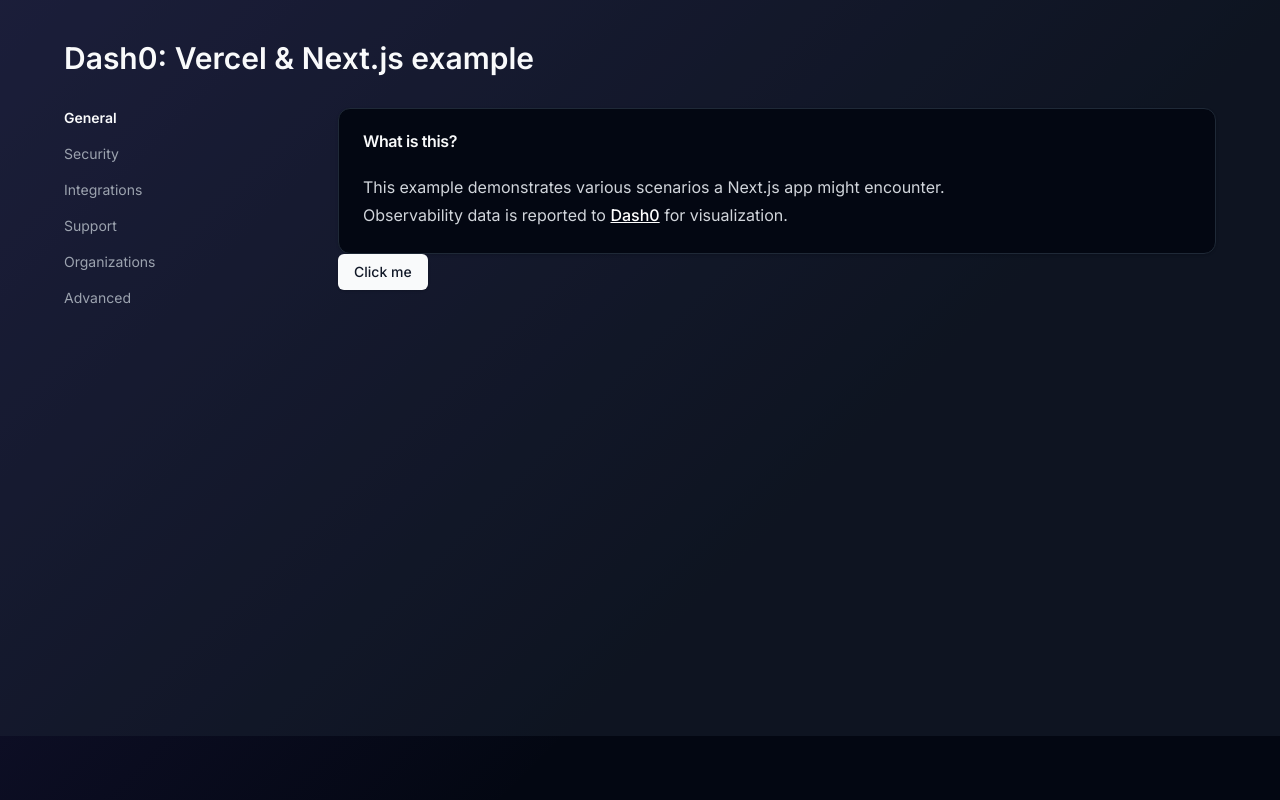
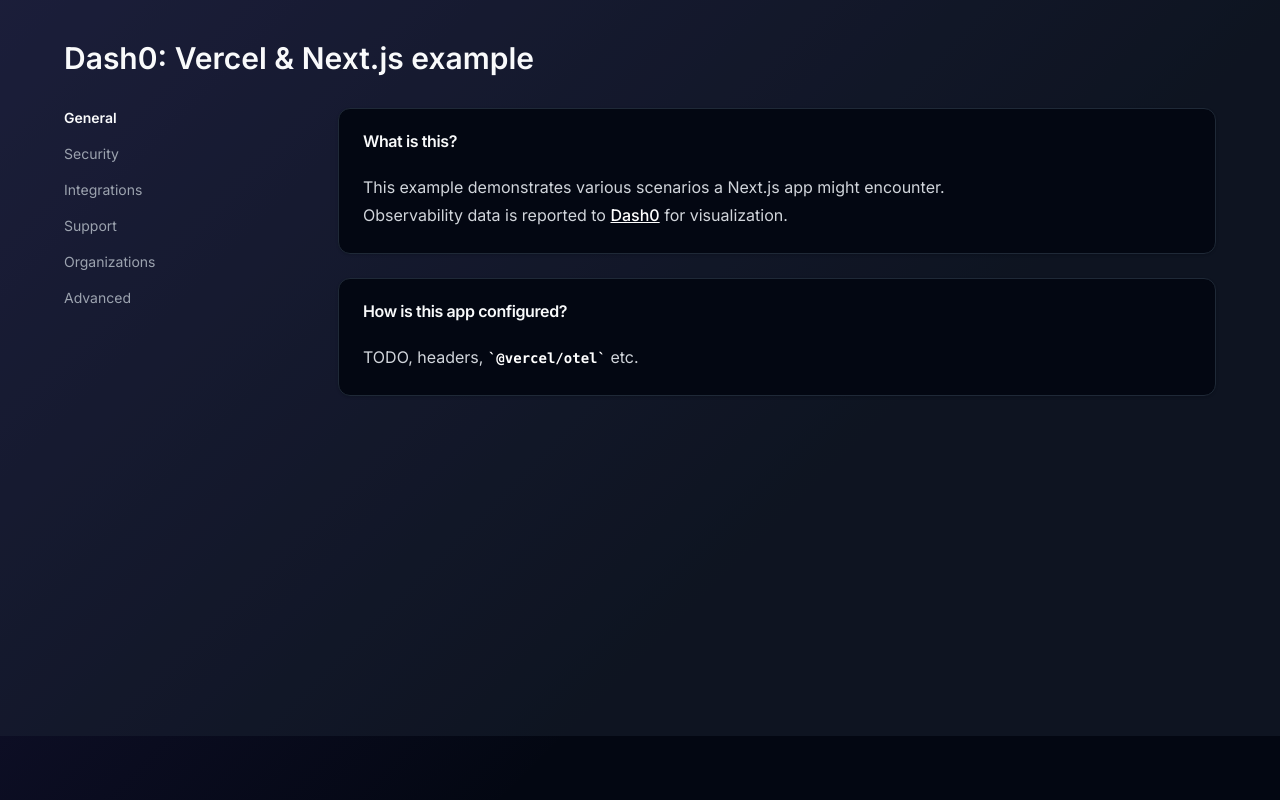
Before and after one commit to dash0hq/dash0-vercel-nextjs-demo, a Next.js app: page / in a window 1280 px wide. Built offline with nearby package versions, Linux system fonts and the light colour scheme.

Commit message:
feat: add @vercel/otel

```diff
--- a/next.config.mjs
+++ b/next.config.mjs
@@ -1,4 +1,8 @@
 /** @type {import('next').NextConfig} */
-const nextConfig = {};
+const nextConfig = {
+	experimental: {
+		instrumentationHook: true,
+	},
+};
 
 export default nextConfig;
--- a/package.json
+++ b/package.json
@@ -10,9 +10,13 @@
     "prettier": "prettier . --write --cache --list-different"
   },
   "dependencies": {
+    "@opentelemetry/api-logs": "^0.52.1",
+    "@opentelemetry/instrumentation": "^0.52.1",
+    "@opentelemetry/sdk-logs": "^0.52.1",
     "@radix-ui/react-icons": "^1.3.0",
     "@radix-ui/react-slot": "^1.1.0",
     "@tailwindcss/typography": "^0.5.14",
+    "@vercel/otel": "^1.9.1",
     "class-variance-authority": "^0.7.0",
     "clsx": "^2.1.1",
     "next": "14.2.5",
--- a/src/app/page.tsx
+++ b/src/app/page.tsx
@@ -4,18 +4,25 @@
 
 export default function Home() {
   return (
-    <div>
-      <Card x-chunk="dashboard-04-chunk-1">
+    <div className="flex flex-col gap-6">
+      <Card>
         <CardHeader>
           <CardTitle>What is this?</CardTitle>
         </CardHeader>
-          <CardContent className="prose dark:prose-invert">
-              This example demonstrates various scenarios a Next.js app might encounter. Observability data
-              is reported to <Link href="https://www.dash0.com">Dash0</Link> for visualization.
-          </CardContent>
+        <CardContent className="prose dark:prose-invert">
+          This example demonstrates various scenarios a Next.js app might encounter. Observability data is reported to{" "}
+          <Link href="https://www.dash0.com">Dash0</Link> for visualization.
+        </CardContent>
       </Card>
 
-      <Button>Click me</Button>
+      <Card>
+        <CardHeader>
+          <CardTitle>How is this app configured?</CardTitle>
+        </CardHeader>
+        <CardContent className="prose dark:prose-invert">
+          TODO, headers, <code>@vercel/otel</code> etc.
+        </CardContent>
+      </Card>
     </div>
   );
 }
--- /dev/null
+++ b/src/instrumentation.ts
@@ -0,0 +1,14 @@
+// SPDX-FileCopyrightText: Copyright 2023 Dash0 Inc.
+
+import { registerOTel } from "@vercel/otel";
+
+export function register() {
+	registerOTel({
+		serviceName: "vercel-nextjs-demo",
+		instrumentationConfig: {
+			fetch: {
+				propagateContextUrls: [],
+			},
+		},
+	});
+}
--- a/tailwind.config.ts
+++ b/tailwind.config.ts
@@ -73,7 +73,7 @@
       },
     },
   },
-  plugins: [require("tailwindcss-animate"), require('@tailwindcss/typography')],
+  plugins: [require("tailwindcss-animate"), require("@tailwindcss/typography")],
 } satisfies Config;
 
 export default config;
```
Also changed, not shown: 1 other file (tests, documents, lock files or other folders).
